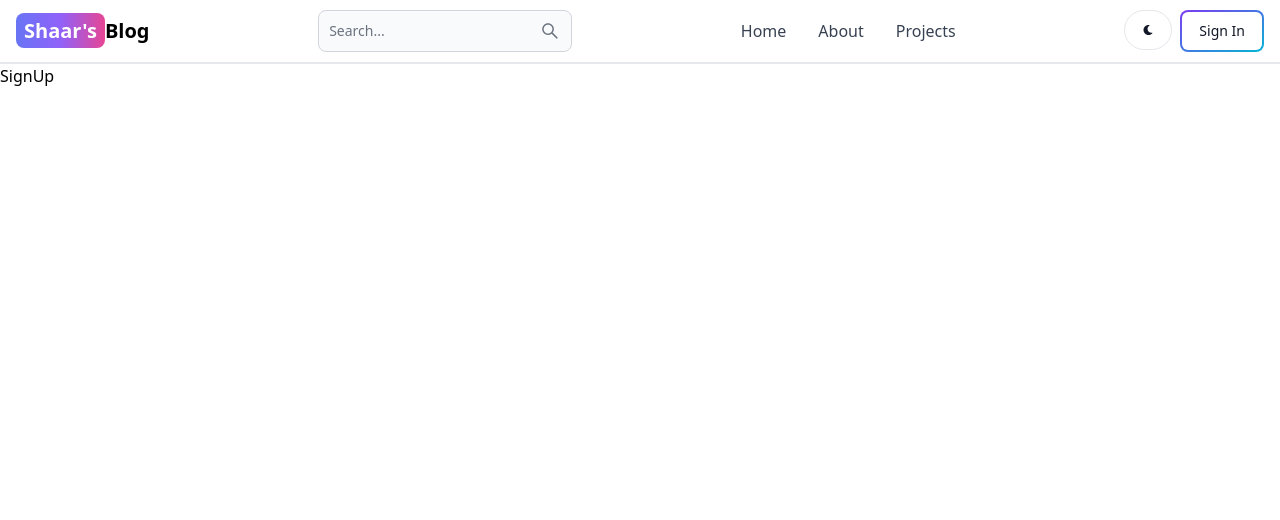
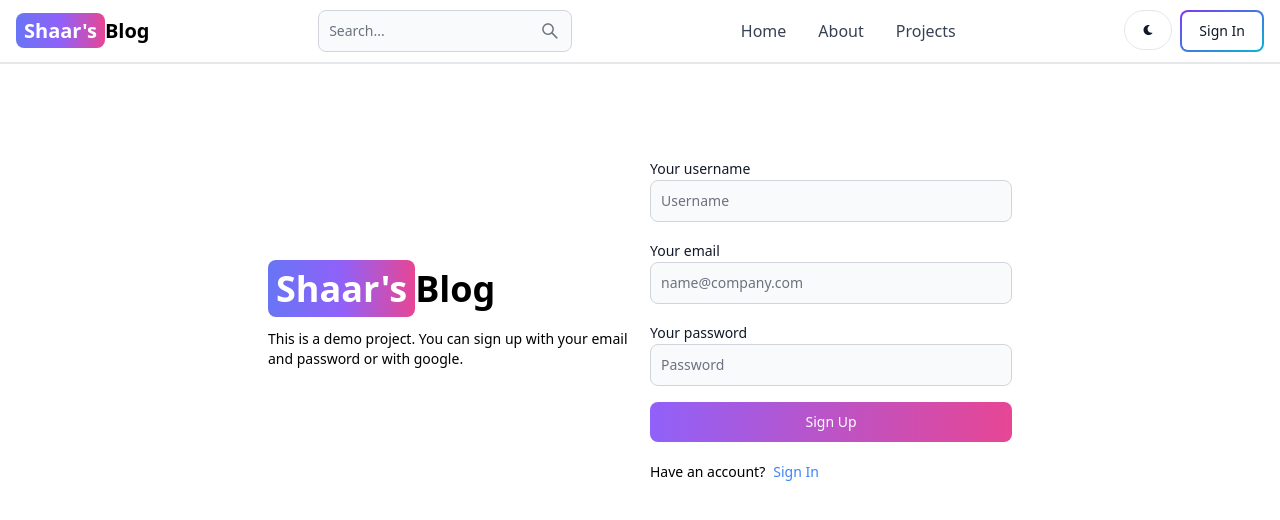
Before and after one commit to ahmadshaar723/mern-blog, a React (Vite) app in the folder client/: page /sign-up in a window 1280 px wide. Shown: the top 520 px of the page. Built offline with nearby package versions, Linux system fonts and the light colour scheme.

Commit message:
create sign up page UI

```diff
--- a/client/src/pages/SignIn.jsx
+++ b/client/src/pages/SignIn.jsx
@@ -2,7 +2,7 @@
 
 const Signin = () => {
   return (
-    <div>Signin</div>
+    <div className='min-h-screen mt-20'>Signin</div>
   )
 }
 
--- a/client/src/pages/SignUp.jsx
+++ b/client/src/pages/SignUp.jsx
@@ -1,8 +1,47 @@
+import { Button, Label, TextInput } from 'flowbite-react'
 import React from 'react'
+import { Link } from 'react-router-dom'
 
 const SignUp = () => {
   return (
-    <div>SignUp</div>
+    <div className='min-h-screen mt-20'>
+      <div className='flex p-3 max-w-3xl mx-auto flex-col md:flex-row md:items-center gap-5'>
+        {/* left */}
+        <div className='flex-1'>
+        <Link
+        to="/"
+        className=" font-bold dark:text-white text-4xl"
+      >
+        <span className="px-2 py-1 bg-gradient-to-r from-indigo-500 via-purple-500 to-pink-500 rounded-lg text-white">
+          Shaar's
+        </span>
+        Blog
+      </Link>
+      <p className='text-sm mt-5'>This is a demo project. You can sign up with your email and password or with google.</p>
+        </div>
+        {/* right */}
+        <div className='flex-1'>
+          <form  className='flex flex-col gap-4'>
+            <div>
+              <Label value='Your username'/>
+              <TextInput type='text' placeholder='Username' id='username'/>
+            </div>
+            <div>
+              <Label value='Your email'/>
+              <TextInput type='text' placeholder='name@company.com' id='email'/>
+            </div>
+            <div>
+              <Label value='Your password'/>
+              <TextInput type='text' placeholder='Password' id='password'/>
+            </div>
+            <Button gradientDuoTone='purpleToPink' type='submit' > Sign Up</Button>
+          </form>
+          <div className='flex gap-2 text-sm mt-5'>
+            <span>Have an account?</span><Link to='/sign-in' className='text-blue-500'>Sign In</Link>
+          </div>
+        </div>
+      </div>
+    </div>
   )
 }
 
```
